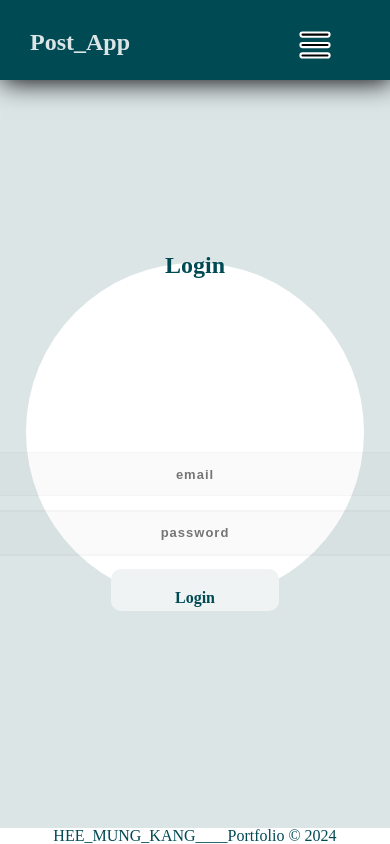
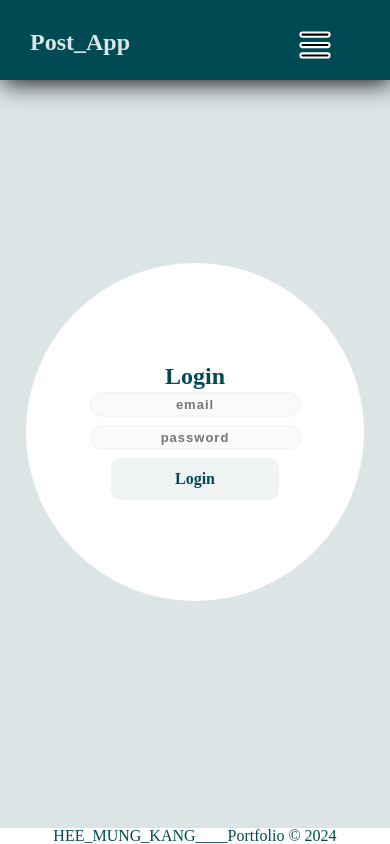
Before and after one commit to kangheemung/post_form_0131, a React (Create React App) app: page /auth in a window 390 px wide. Built offline with nearby package versions, Linux system fonts and the light colour scheme.

Commit message:
form_edit

```diff
--- a/src/App.css
+++ b/src/App.css
@@ -24,12 +24,7 @@
   text-align: center;
   margin-bottom: 30px;
 }
-.sign{
-  font-size: 24px;
-  color:  #004A54;
-  font-weight: bold;
-  margin-bottom: 20px;
-}
+
 .flash-error{
   font-size: x-small;
   color:  #004A54;
--- a/src/users/Login.js
+++ b/src/users/Login.js
@@ -120,7 +120,7 @@ async function handleSubmit(event) {
     <div className='main_body'>
     <div className="main_body_box">
       <form className="main_form" onSubmit={handleSubmit}>
-      <p className="sign" align="center">
+      <p className="Login" align="center">
         Login
       </p>
       {flashMessage && <div className="flash-message">{flashMessage}</div>}
--- a/src/users/User.css
+++ b/src/users/User.css
@@ -11,28 +11,14 @@
     border-radius: 50%;
     text-align: center;
   }
-.username {
-    font-family: 'Mali', cursive;
-    width: 80vh;
-    font-weight: 700;
-    font-size: small;
-    letter-spacing: 1px;
-    padding: 2% 2%;
-    border: none;
-    border-radius: 20px;
-    outline: none;
-    box-sizing: border-box;
-    border: 1px solid rgba(0, 0, 0, 0.02);
-    text-align: center;
-    margin: 1% auto;
-    font-family: "Ubuntu", sans-serif;
-  }
+
   .sign_up{
     font-size: 32px;
     font-weight: bold;
     margin-bottom: 2vh;
   }
-  .password {
+  .password ,
+  .username{
     font-family: 'Mali', cursive;
     width: 80vh;
     font-weight: 700;
@@ -50,6 +36,7 @@
   }
   .sign_up_username,
   .sign_up_password
+
     {
         font-family: 'Mali', cursive;
         width: 50vh;
@@ -117,15 +104,12 @@
     flex-direction: column;
     justify-content: center;
     align-items: center;
-
-
   }
 
-  .sign{
+  .Login{
     font-size: 24px;
     color:  #004A54;
     font-weight: bold;
-    margin-bottom: 20vh;
   }
   .flash-error{
     font-size: x-small;
@@ -163,8 +147,14 @@
       width: 45vh; /* Adjust width for smaller height screens */
       height: 45vh;  /* Maintain height equal to the width for a perfect circle */
   }
+  .main_form{
+    width: 45vh; /* Adjust width for smaller height screens */
+    height: 45vh;
+  }
   .sign_up_username,
-  .sign_up_password {
+  .username,
+  .sign_up_password,
+  .password  {
       width: 35vh; /* Set width and height to same value for a perfect circle */
       height: 4vh;
   }
@@ -178,8 +168,14 @@
         width: 40vh; /* Adjust width for smaller height screens */
         height: 40vh; /* Maintain height equal to the width for a perfect circle */
       }
+      .main_form{
+        width: 45vh; /* Adjust width for smaller height screens */
+        height: 45vh;
+      }
       .sign_up_username,
-      .sign_up_password{
+      .username,
+      .sign_up_password,
+      .password{
         width: 25vh; /* Set width and height to same value for a perfect circle */
         height: 3vh;
       }
@@ -195,8 +191,14 @@
       width: 40vh; /* Adjust width for smaller screens */
         height: 40vh; /* Maintain height equal to the width for a perfect circle */
  }
- .sign_up_username,
- .sign_up_password{
+ .main_form{
+  width: 45vh; /* Adjust width for smaller height screens */
+  height: 45vh;
+}
+.sign_up_username,
+.username,
+.sign_up_password,
+.password{
    width: 25vh; /* Set width and height to same value for a perfect circle */
    height: 3vh;
  }
@@ -214,8 +216,10 @@
       width: 60vh; /* Adjust width for smaller screens */
         height: 60vh;/* Maintain height equal to the width for a perfect circle */
  }
- .sign_up_username,
- .sign_up_password{
+    .sign_up_username,
+    .username,
+    .sign_up_password,
+    .password{
    width: 35vh; /* Set width and height to same value for a perfect circle */
    height: 5vh;
  }
@@ -233,7 +237,9 @@
         height: 60vh; /* Maintain height equal to the width for a perfect circle */
       }
       .sign_up_username,
-      .sign_up_password{
+      .username,
+      .sign_up_password,
+      .password{
         width: 40vh; /* Set width and height to same value for a perfect circle */
         height: 5vh;
       }
```
